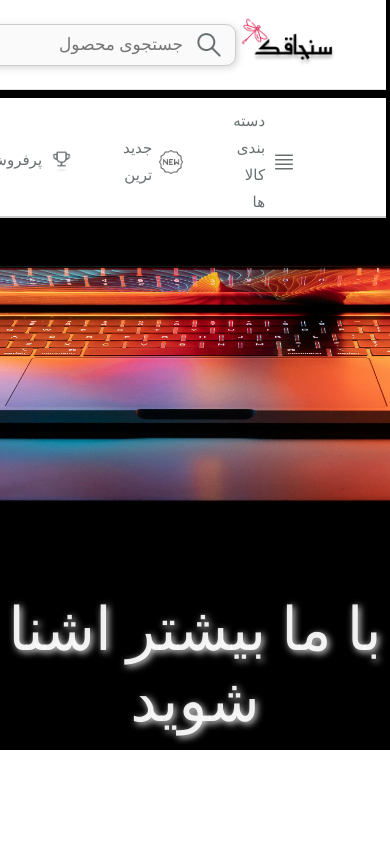
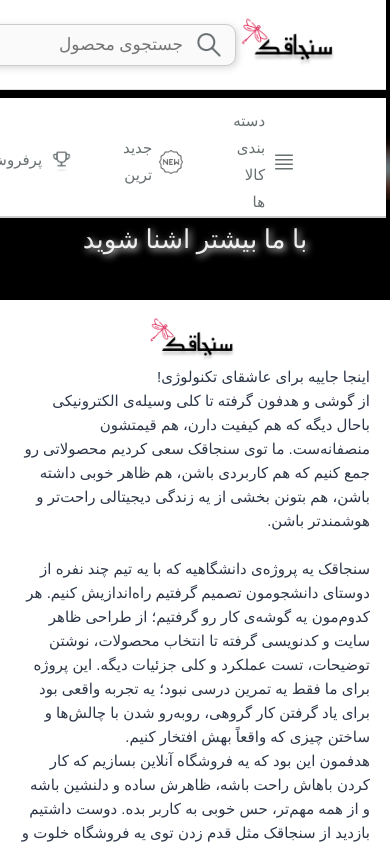
Before and after one commit to sanjaghak-Java/Sanjaghak-frontend, a React (Vite) app in the folder sanjaghak-react/: page /Aboutus in a window 390 px wide. Built offline with nearby package versions, Linux system fonts and the light colour scheme; a web font is replaced by a local one.

Commit message:
نه بولوم

```diff
--- a/sanjaghak-react/src/pages/BrandsSwiper.jsx
+++ b/sanjaghak-react/src/pages/BrandsSwiper.jsx
@@ -1,4 +1,5 @@
 import React from "react";
+import { Link } from "react-router-dom";
 import { Swiper, SwiperSlide } from "swiper/react";
 import { Navigation, Autoplay } from "swiper/modules";
 import "swiper/css";
@@ -36,10 +37,13 @@
         >
           {brands.map((brand, index) => (
             <SwiperSlide key={index} className="brandSlide">
-              <div className="brandWrapper">
-                <img className="brandLogo" src={brand.image} alt={brand.name} />
-                <div className="brandDivider" />
-              </div>
+              <Link to={`/productCategory?brand=${brand.name}`}>
+                <div className="brandWrapper">
+                  <img className="brandLogo" src={brand.image} alt={brand.name} />
+                  <div className="brandDivider" />
+                </div>
+              </Link>
+
             </SwiperSlide>
 
           ))}
--- a/sanjaghak-react/src/pages/PromoBanner.jsx
+++ b/sanjaghak-react/src/pages/PromoBanner.jsx
@@ -1,4 +1,5 @@
 import React from 'react';
+import { Link } from "react-router-dom";
 import { Swiper, SwiperSlide } from 'swiper/react';
 import { Autoplay, Pagination, EffectCoverflow } from 'swiper/modules';
 import 'swiper/css';
@@ -33,7 +34,12 @@
               <div className="promo-banner-content">
                 <h2>{banner.title}</h2>
                 <p className="promo-banner-discription">{banner.discription}</p>
-                <button onClick={banner.onClick}>مشاهده و خرید</button>
+                <Link
+                  to={`/productCategory?banner=${banner.title}`}
+                  className="promo-banner-button"
+                >
+                  مشاهده و خرید
+                </Link>
               </div>
               <div className="promo-banner-image">
                 <img src={banner.image} alt={banner.title} />
--- a/sanjaghak-react/src/pages/categoryBox.jsx
+++ b/sanjaghak-react/src/pages/categoryBox.jsx
@@ -1,16 +1,26 @@
+import { useLocation } from "react-router-dom";
 import ProductGrid from "./productGrid";
 import "/src/styles/categoryBox.css";
 
 function CategoryBox({ onFilterClick }) {
+    const location = useLocation();
+    const queryParams = new URLSearchParams(location.search);
+    const brand = queryParams.get("brand");
+    const banner = queryParams.get("banner");
+    const category = queryParams.get("category");
+
+    const categoryTitle = brand || banner || category || "دسته‌بندی محصولات";
+
     return (
         <div className="categoryBox">
             <div className="labelsContainer">
-                <p className="categoryTitle">لپ تاپ</p>
+                <p className="categoryTitle">{categoryTitle}</p>
                 <div className="labelGroup">
                     <div className="filterWrapper" onClick={onFilterClick}>
                         <img
                             className="filterImg"
                             src="/src/assets/icons8-filter-32.png"
+                            alt="filter"
                         />
                         <label className="filterLabel" tabIndex="0">فیلتر</label>
                     </div>
--- a/sanjaghak-react/src/pages/signIn.jsx
+++ b/sanjaghak-react/src/pages/signIn.jsx
@@ -53,8 +53,8 @@
       <form className='signInBox' onSubmit={handleSubmit}>
         <h1>ورود با ایمیل</h1>
         <p>لطفا ایمیل خود را جهت دریافت کد وارد نمایید</p>
-        <div className="inputWrapper">
-          <input type="email" required className="signInInput" id="email" placeholder=" " onChange={handleEmailChange} />
+        <div className="inputWrappersignin">
+          <input type="email" required className="signInInputemail" id="email" placeholder=" " onChange={handleEmailChange} />
           <label className="floatingLabel">ایمیل</label>
           <button className="signInButton" type="submit">ارسال کد</button>
         </div>
--- a/sanjaghak-react/src/pages/signInMobile.jsx
+++ b/sanjaghak-react/src/pages/signInMobile.jsx
@@ -51,8 +51,8 @@
       <form className='signInBox' onSubmit={handleSubmit}>
         <h1>ورود با شماره موبایل</h1>
         <p>لطفا شماره موبایل خود را جهت دریافت کد وارد نمایید</p>
-        <div className="inputWrapper">
-          <input type="tel" required pattern="^09\d{9}$" inputMode="numeric" className="signUpInput" placeholder=" " onChange={handleNumberChange} />
+        <div className="inputWrappersignin">
+          <input type="tel" required pattern="^09\d{9}$" inputMode="numeric" className="signInInputemail" placeholder=" " onChange={handleNumberChange} />
           <label className="floatingLabel">شماره موبایل</label>
           <button className="signInButton" type="submit">ارسال کد</button>
         </div>
--- a/sanjaghak-react/src/styles/aboutus.css
+++ b/sanjaghak-react/src/styles/aboutus.css
@@ -4,8 +4,6 @@
   font-weight: normal;
   font-style: normal;
 }
-
-.aboutus-head {}
 
 .aboutus-head-img {
   width: 100%;
@@ -56,3 +54,96 @@
   margin-top: -350px;
   margin-bottom: 300px;
 }
+
+/* ------------------- ریسپانسیو ------------------- */
+
+@media (max-width: 1024px) {
+  .aboutus-head-img {
+    height: 500px;
+  }
+
+  .aboutus-head-p {
+    font-size: 45px;
+    margin-top: -120px;
+  }
+
+  .aboutus-body-logo {
+    width: 150px;
+    margin-top: 100px;
+  }
+
+  .aboutus-body-p {
+    font-size: 18px;
+    padding: 0 40px;
+  }
+
+  .aboutus-under-body-img {
+    width: 90%;
+  }
+
+  .aboutus-under-body-p {
+    font-size: 26px;
+    margin-top: -250px;
+    margin-bottom: 200px;
+  }
+}
+
+@media (max-width: 768px) {
+  .aboutus-head-img {
+    height: 400px;
+  }
+
+  .aboutus-head-p {
+    font-size: 32px;
+    margin-top: -100px;
+    padding: 0 20px;
+  }
+
+  .aboutus-body-logo {
+    width: 120px;
+    margin-top: 80px;
+  }
+
+  .aboutus-body-p {
+    font-size: 16px;
+    padding: 0 30px;
+  }
+
+  .aboutus-under-body-p {
+    font-size: 22px;
+    margin-top: -180px;
+    margin-bottom: 150px;
+  }
+}
+
+@media (max-width: 480px) {
+  .aboutus-head-img {
+    height: 300px;
+  }
+
+  .aboutus-head-p {
+    font-size: 26px;
+    margin-top: -80px;
+    padding: 0 15px;
+  }
+
+  .aboutus-body-logo {
+    width: 100px;
+    margin-top: 60px;
+  }
+
+  .aboutus-body-p {
+    font-size: 15px;
+    padding: 0 20px;
+  }
+
+  .aboutus-under-body-img {
+    width: 100%;
+  }
+
+  .aboutus-under-body-p {
+    font-size: 20px;
+    margin-top: -120px;
+    margin-bottom: 100px;
+  }
+}
--- a/sanjaghak-react/src/styles/backgroundPattern.css
+++ b/sanjaghak-react/src/styles/backgroundPattern.css
@@ -10,19 +10,18 @@
 }
 
 .pattern-img {
+  width: 150px;
   position: absolute;
   opacity: 0.4;
   user-select: none;
 }
 
 .pattern-img.left {
-  width: 120px;
   left: -20px;
   transform: scaleX(-1);
 }
 
 .pattern-img.right {
-  width: 160px;
   right: -20px;
 }
 
--- a/sanjaghak-react/src/styles/promoBanner.css
+++ b/sanjaghak-react/src/styles/promoBanner.css
@@ -70,19 +70,22 @@
   height: 100%;
 }
 
-.promo-banner-content button {
+.promo-banner-button {
   background-color: #ffffff;
   color: black;
   padding: 0.5rem 1.2rem;
+  text-decoration: none;
   border: none;
   border-radius: 200px;
   font-size: 22px;
+  display: inline-block;
+  text-align: center;
   font-family: "Kamran";
   cursor: pointer;
   box-shadow: 0 8px 10px -4px rgba(0, 0, 0, 0.5);
   transition: all 0.3s ease;
 }
 
-.promo-banner-content button:hover {
+.promo-banner-button:hover {
   background-color: #cfd0d2;
 }
--- a/sanjaghak-react/src/styles/signIn.css
+++ b/sanjaghak-react/src/styles/signIn.css
@@ -28,45 +28,51 @@
   font-size: 15px;
 }
 
-.inputWrapper {
+.inputWrappersignin {
   position: relative;
   margin-bottom: 40px;
   width: 100%;
 }
 
-.signInInput {
-  width: 100%;
+.signInInputemail {
   padding: 12px 15px;
-  border: 1.8px solid #dc2655;
+  border: 1.8px solid #5c5c5c75;
   border-radius: 8px;
   font-size: 16px;
+  font-family: 'Segoe UI', Tahoma, Geneva, Verdana, sans-serif;
   box-sizing: border-box;
   color: #333;
   background-color: #fafafa;
-  transition: border-color 0.3s ease, background-color 0.3s ease;
+  transition: border-color 0.3s ease;
   text-align: right;
   direction: rtl;
+  width: 100%;
 }
 
-.signInInput:focus {
+.signInInputemail:focus {
   outline: none;
-  border-color: #a33444;
+  border-color: #dc265475;
   background-color: #fff0f1;
 }
 
 .floatingLabel {
+  color: #999;
+  font-size: 16px;
+  pointer-events: none;
+  transition: all 0.2s ease;
+  background-color: transparent;
+  padding: 0 4px;
   position: absolute;
   top: 14px;
   right: 15px;
-  color: gray;
-  font-size: 16px;
-  pointer-events: none;
-  transition: 0.3s ease all;
   user-select: none;
+  display: inline-block;
+  width: fit-content;
 }
 
-.signInInput:focus+.floatingLabel,
-.signInInput:not(:placeholder-shown)+.floatingLabel {
+.signInInputemail:focus+.floatingLabel,
+.signInInputemail:not(:placeholder-shown)+.floatingLabel {
+  background-color: rgba(245, 245, 247, 0.85);
   top: -10px;
   right: 10px;
   font-size: 13px;
--- a/sanjaghak-react/src/styles/signUp.css
+++ b/sanjaghak-react/src/styles/signUp.css
@@ -55,12 +55,13 @@
   font-size: 16px;
   pointer-events: none;
   transition: all 0.2s ease;
-  background-color: rgba(245, 245, 247, 0.85);
+  background-color: transparent;
   padding: 0 4px;
 }
 
 .signUpInput:focus+.signup-floatingLabel,
 .signUpInput:not(:placeholder-shown)+.signup-floatingLabel {
+  background-color: rgba(245, 245, 247, 0.85);
   top: -10px;
   right: 10px;
   font-size: 13px;
```
Also changed, not shown: sanjaghak-react/src/pages/categoriesSwiper.jsx (+10 -13 lines). Lines whose indentation alone changed are shown as unchanged.
